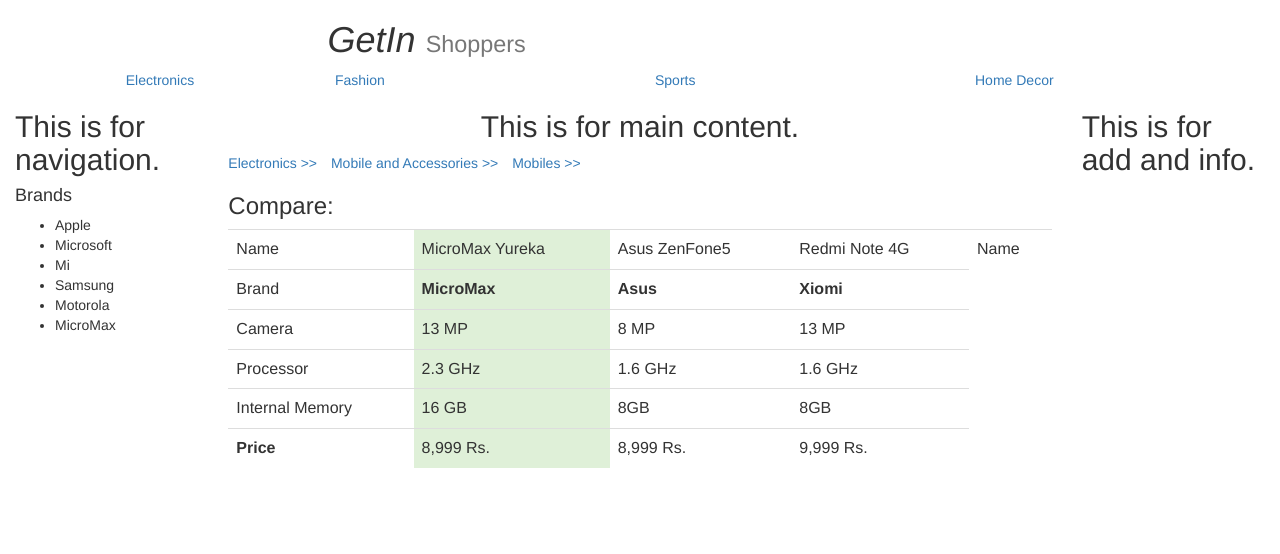
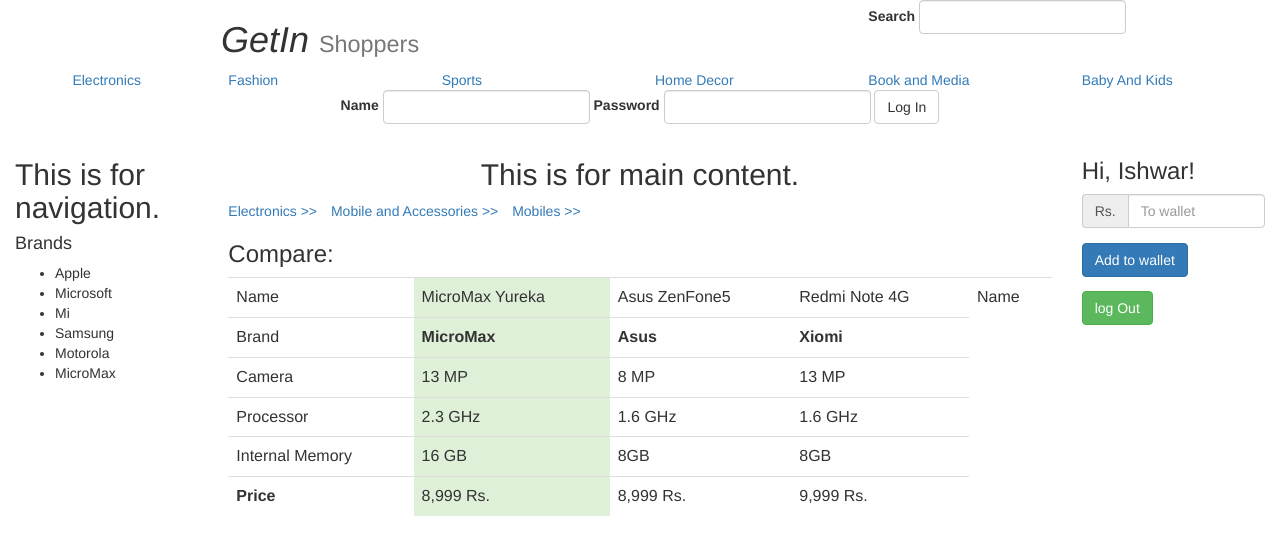
Before and after one commit to ishwarsfarm/ecommerce, a website: page public/index.html in a window 1280 px wide. Drawn offline with nearby package versions, Linux system fonts and the light colour scheme.

Commit message:
Adding Input controlls

```diff
--- a/public/index.html
+++ b/public/index.html
@@ -8,29 +8,60 @@
 	<body>
 		<div class="container-fluid">
 
-			<div class="row">
-				<div class="col-md-8">
+			<div id="heading" class="row">
+				<div class="col-md-6">
 					<center><h1><em>GetIn</em> <small>Shoppers</small></h1></center>
+				</div>
+				<div class="col-md-4 col-md-offset-2">
+					<form class="form-inline">
+						<div class="form-group">
+							<label for="searchId">Search</label>
+							<input class="form-control" name="searchTerm" type="search" id="searchId" />
+						</div>
+					</form>
 				</div>
 			</div>
 
-			<div class="row">
-				<div class="col-md-3" align="center">
+			<div id="navigation" class="row">
+				<div class="col-md-2" align="center">
 					<div><a href="#/Electronics">Electronics</a></div>
 				</div>
-				<div class="col-md-3">
+				<div class="col-md-2">
 					<div><a href="#/Fashion">Fashion</a></div>
 				</div>
-				<div class="col-md-3">
+				<div class="col-md-2">
 					<div><a href="#/Sports">Sports</a></div>
 				</div>
-				<div class="col-md-3">
+				<div class="col-md-2">
 					<div><a href="#/Home_Decor">Home Decor</a></div>
+				</div>
+				<div class="col-md-2">
+					<div><a href="#/Book_Media">Book and Media</a></div>
+				</div>
+				<div class="col-md-2">
+					<div><a href="#/Baby_Kids">Baby And Kids</a></div>
 				</div>
 			</div>
 
-			<div class="row">
-				<div class="col-md-2">
+			<div id="signupform" class="row" align="center">
+				<div class="col-md-12">
+					<form class="form-inline">
+						<div class="form-group">
+							<label for="username">Name  </label>
+							<input class="form-control" id="username"/>
+						</div>
+						<div class="form-group">
+							<label for="userpassword">Password  </label>
+							<input class="form-control" type="password" id="userpassword"/>
+						</div>
+						<button class="btn btn-default" type="submit">Log In</button>
+					</form>
+				</div>
+			</div>
+
+			<div id="content" class="row">
+
+				<div id="subnavigation" class="col-md-2">
 					<h2>This is for navigation.</h2>
 					<h4>Brands</h4>
 					<ul>
@@ -42,7 +73,8 @@
 						<li>MicroMax</li>
 					</ul>
 				</div>
-				<div class="col-md-8">
+
+				<div id="main_content" class="col-md-8">
 
 					<center><h2>This is for main content.</h2></center>
 					<ul class="list-inline">
@@ -99,8 +131,19 @@
 				</div>
 
 
-				<div class="col-md-2">
-					<h2>This is for add and info.</h2>
+				<div id="ad_and_info" class="col-md-2">
+					<h3>Hi, Ishwar!</h3>
+					<form>
+						<div class="form-group">
+							<div class="input-group">
+								<div class="input-group-addon">Rs.</div>
+								<input name="amount" class="form-control" placeholder="To wallet" type="number"/>
+							</div>
+						</div>
+						<button class="btn btn-primary">Add to wallet</button>
+					</form>
+
+					<button class="btn btn-success">log Out</button>
 				</div>
 			</div>
 
```
